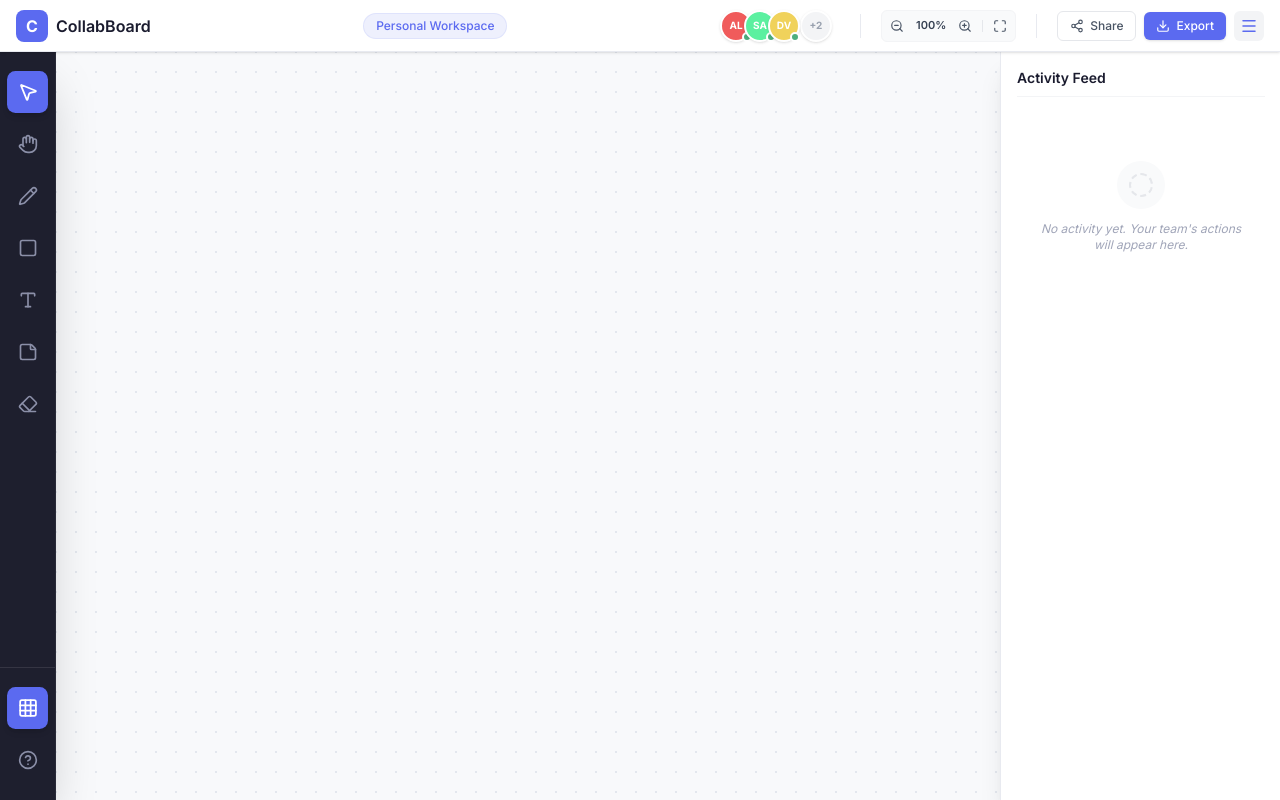
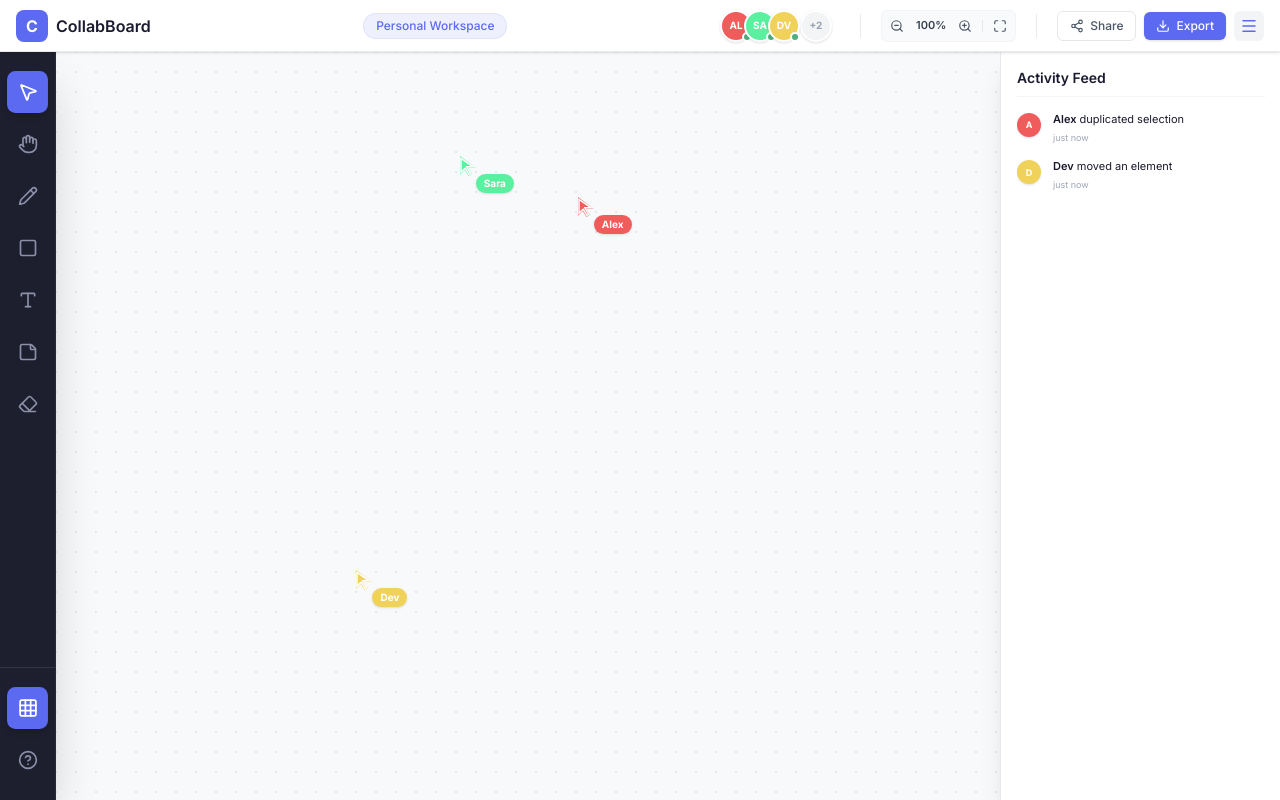
Before and after one commit to rishab11250/HackStreet-2K26, a React (Vite) app in the folder Pixel-Collab/: page / in a window 1280 px wide. Built offline with nearby package versions, Linux system fonts and the light colour scheme.

Commit message:
style: add collaboration UI polish and fix Activity Feed

```diff
--- a/Pixel-Collab/src/components/collaboration/MockCursors.jsx
+++ b/Pixel-Collab/src/components/collaboration/MockCursors.jsx
@@ -1,17 +1,22 @@
 import useStore from '../../store/useStore';
 
 const MockCursors = () => {
-  const mockUsers = useStore((state) => state.mockUsers);
+  const { mockUsers, viewport } = useStore();
 
   return (
     <div className="fixed inset-0 pointer-events-none z-[999] overflow-hidden">
-      {mockUsers.map((user) => (
+      {mockUsers.map((user) => {
+        // Transform user cursor coordinates from canvas space to screen space
+        const screenX = user.cursor.x * viewport.zoom + viewport.x;
+        const screenY = user.cursor.y * viewport.zoom + viewport.y;
+
+        return (
           <div
             key={user.id}
-          className="absolute transition-all duration-1000 cubic-bezier(0.25, 0.46, 0.45, 0.94)"
+            className="absolute transition-all duration-1000 ease-out"
             style={{
-            left: user.cursor.x,
-            top: user.cursor.y,
+              left: screenX,
+              top: screenY,
             }}
           >
             {/* Cursor Arrow */}
@@ -22,13 +27,14 @@ const MockCursors = () => {
 
             {/* Name Label */}
             <div
-            className="ml-4 px-2 py-0.5 rounded-full text-[10px] font-bold text-white whitespace-nowrap shadow-sm translate-y-[-2px]"
+              className="ml-4 px-2 py-0.5 rounded-full text-[10px] font-bold text-white whitespace-nowrap shadow-sm translate-y-[-2px] animate-in fade-in zoom-in duration-300"
               style={{ backgroundColor: user.color }}
             >
               {user.name}
             </div>
           </div>
-      ))}
+        );
+      })}
     </div>
   );
 };
--- /dev/null
+++ b/Pixel-Collab/src/components/collaboration/TypingIndicator.jsx
@@ -0,0 +1,25 @@
+import React from 'react';
+import useStore from '../../store/useStore';
+
+const TypingIndicator = () => {
+  const { mockUsers, activityLog } = useStore();
+
+  // Find users who are "typing" based on recent activity log or just pick one for mock effect
+  // For the sake of "feeling alive", we'll show a random mock user typing occasionally
+  const typingUser = mockUsers.find(u => activityLog.some(a => a.userId === u.id && a.type === 'text' && (Date.now() - a.timestamp < 3000)));
+
+  if (!typingUser) return null;
+
+  return (
+    <div className="flex items-center gap-2 px-3 py-1.5 bg-white rounded-full border border-gray-100 shadow-sm animate-in slide-in-from-bottom-2 duration-300">
+      <div className="flex gap-1">
+        <span className="w-1 h-1 bg-gray-400 rounded-full animate-bounce" style={{ animationDelay: '0ms' }}></span>
+        <span className="w-1 h-1 bg-gray-400 rounded-full animate-bounce" style={{ animationDelay: '150ms' }}></span>
+        <span className="w-1 h-1 bg-gray-400 rounded-full animate-bounce" style={{ animationDelay: '300ms' }}></span>
+      </div>
+      <span className="text-[10px] font-medium text-gray-500">{typingUser.name} is typing...</span>
+    </div>
+  );
+};
+
+export default TypingIndicator;
--- a/Pixel-Collab/src/components/layout/AppLayout.jsx
+++ b/Pixel-Collab/src/components/layout/AppLayout.jsx
@@ -6,6 +6,8 @@ import BottomOptions from '../toolbar/BottomOptions';
 import RightPanel from './RightPanel';
 import StickyNote from '../elements/StickyNote';
 import ExportModal from '../ui/ExportModal';
+import TypingIndicator from '../collaboration/TypingIndicator';
+import MockCursors from '../collaboration/MockCursors';
 
 const AppLayout = ({ children }) => {
   const elements = useStore((state) => state.elements);
@@ -29,8 +31,16 @@ const AppLayout = ({ children }) => {
             ))}
           </div>
 
+          {/* Floating UI Elements */}
+          <div className="absolute bottom-24 left-1/2 -translate-x-1/2 pointer-events-none">
+            <TypingIndicator />
+          </div>
+
           <BottomOptions />
           <ExportModal />
+
+          {/* Cursors Layer (Ensure they are on top of everything including stickies) */}
+          <MockCursors />
         </main>
 
         <RightPanel />
--- a/Pixel-Collab/src/components/toolbar/BottomOptions.jsx
+++ b/Pixel-Collab/src/components/toolbar/BottomOptions.jsx
@@ -30,6 +30,7 @@ const BottomOptions = () => {
     strokeWidth, setStrokeWidth,
     opacity, setOpacity,
     fontSize, setFontSize,
+    eraserSize, setEraserSize,
     selectedIds, deleteElements,
     bringForward, sendBackward, bringToFront, sendToBack,
     elements, updateElement
@@ -41,8 +42,9 @@ const BottomOptions = () => {
   const isSelectTool = activeTool === TOOLS.SELECT;
   const isStickyTool = activeTool === TOOLS.STICKY;
   const isDrawingTool = [TOOLS.PENCIL, TOOLS.SHAPE].includes(activeTool);
+  const isEraserTool = activeTool === TOOLS.ERASER;
 
-  const showOptions = isDrawingTool || isTextTool || isStickyTool || (isSelectTool && selectedIds.length > 0);
+  const showOptions = isDrawingTool || isTextTool || isStickyTool || isEraserTool || (isSelectTool && selectedIds.length > 0);
 
   if (!showOptions) return null;
 
@@ -60,6 +62,24 @@ const BottomOptions = () => {
   return (
     <div className="fixed bottom-6 left-1/2 -translate-x-1/2 bg-white border border-[var(--color-border)] rounded-2xl shadow-2xl p-2 flex items-center gap-3 z-40 animate-in slide-in-from-bottom-4 duration-300">
 
+      {/* Eraser Size */}
+      {isEraserTool && (
+        <div className="flex items-center gap-3 px-3 border-r border-gray-100 mr-1">
+          <div className="w-8 h-8 rounded-lg bg-gray-50 flex items-center justify-center text-[10px] font-bold text-gray-400">
+            SIZE
+          </div>
+          <input
+            type="range"
+            min="5"
+            max="100"
+            value={eraserSize}
+            onChange={(e) => setEraserSize(parseInt(e.target.value))}
+            className="w-24 accent-[var(--color-primary)]"
+          />
+          <span className="text-[10px] font-bold text-gray-500 min-w-[24px]">{eraserSize}px</span>
+        </div>
+      )}
+
       {/* Sticky Colors (shown when sticky tool or a sticky note is selected) */}
       {(isStickyTool || (isSelectTool && selectedElement?.type === 'sticky')) ? (
         <div className="flex items-center gap-2 px-2">
@@ -75,7 +95,7 @@ const BottomOptions = () => {
             />
           ))}
         </div>
-      ) : (
+      ) : !isEraserTool && (
         <>
           {/* Stroke Color */}
           <div className="relative">
@@ -123,10 +143,10 @@ const BottomOptions = () => {
         </>
       )}
 
-      <div className="w-[1px] h-6 bg-gray-100 mx-1" />
+      {!isEraserTool && <div className="w-[1px] h-6 bg-gray-100 mx-1" />}
 
       {/* Stroke Width */}
-      {!isTextTool && !isStickyTool && !(isSelectTool && selectedElement?.type === 'sticky') && (
+      {!isTextTool && !isStickyTool && !isEraserTool && !(isSelectTool && selectedElement?.type === 'sticky') && (
         <div className="flex items-center gap-3 px-2">
           {[1, 3, 8].map((w) => (
             <button
@@ -149,7 +169,7 @@ const BottomOptions = () => {
       )}
 
       {/* Font Size for Text */}
-      {isTextTool && (
+      {isTextTool && !isEraserTool && (
         <div className="flex items-center gap-2 px-2">
           <Type size={14} className="text-gray-400" />
           <select
@@ -165,7 +185,7 @@ const BottomOptions = () => {
       )}
 
       {/* Z-Order & Delete for Selection */}
-      {isSelectTool && selectedIds.length > 0 && (
+      {isSelectTool && selectedIds.length > 0 && !isEraserTool && (
         <>
           <div className="w-[1px] h-6 bg-gray-100 mx-1" />
           <div className="flex items-center gap-1">
@@ -186,7 +206,7 @@ const BottomOptions = () => {
       )}
 
       {/* Opacity */}
-      {!(isStickyTool || (isSelectTool && selectedElement?.type === 'sticky')) && (
+      {!isEraserTool && !(isStickyTool || (isSelectTool && selectedElement?.type === 'sticky')) && (
         <div className="flex items-center gap-2 px-2 border-l border-gray-100 ml-1">
           <span className="text-[10px] font-bold text-gray-400 uppercase">Op</span>
           <input
--- a/Pixel-Collab/src/components/toolbar/ToolButton.jsx
+++ b/Pixel-Collab/src/components/toolbar/ToolButton.jsx
@@ -4,7 +4,7 @@ const ToolButton = ({ icon: Icon, name, shortcut, active, onClick, tooltipSide =
     <div className="relative group flex justify-center py-1">
       <button
         onClick={onClick}
-        className={`w-10 h-10 flex items-center justify-center rounded-lg transition-all duration-200 ${
+        className={`w-10 h-10 flex items-center justify-center rounded-lg transition-all duration-200 active:scale-95 ${
           active
             ? 'bg-[var(--color-primary)] text-white shadow-md scale-105'
             : 'text-[var(--color-toolbar-icon)] hover:bg-[var(--color-toolbar-hover-bg,rgba(255,255,255,0.1))] hover:text-white'
--- a/Pixel-Collab/src/hooks/useMockCollaboration.js
+++ b/Pixel-Collab/src/hooks/useMockCollaboration.js
@@ -3,7 +3,8 @@ import useStore from '../store/useStore';
 import { generateMockActivity } from '../utils/mockActivity';
 
 export const useMockCollaboration = () => {
-  const { mockUsers, updateMockCursor, addActivityEvent } = useStore();
+  const { updateMockCursor, addActivityEvent } = useStore();
+  const mockUsers = useStore.getState().mockUsers;
 
   useEffect(() => {
     // 1. Cursor movement timers
@@ -25,15 +26,21 @@ export const useMockCollaboration = () => {
       }, interval);
     });
 
+    // Initial event to show it's working
+    const initialEvent = generateMockActivity(mockUsers);
+    addActivityEvent(initialEvent);
+
     // 2. Activity event timer using the new utility
+    // Reduced interval to 8 seconds for more "action"
     const activityTimer = setInterval(() => {
-      const event = generateMockActivity(mockUsers);
+      const currentMockUsers = useStore.getState().mockUsers;
+      const event = generateMockActivity(currentMockUsers);
       addActivityEvent(event);
-    }, 12000);
+    }, 8000);
 
     return () => {
       timers.forEach(t => clearInterval(t));
       clearInterval(activityTimer);
     };
-  }, [mockUsers, updateMockCursor, addActivityEvent]);
+  }, [updateMockCursor, addActivityEvent]); // Removed mockUsers from dependencies
 };
```
Lines whose indentation alone changed are shown as unchanged.
